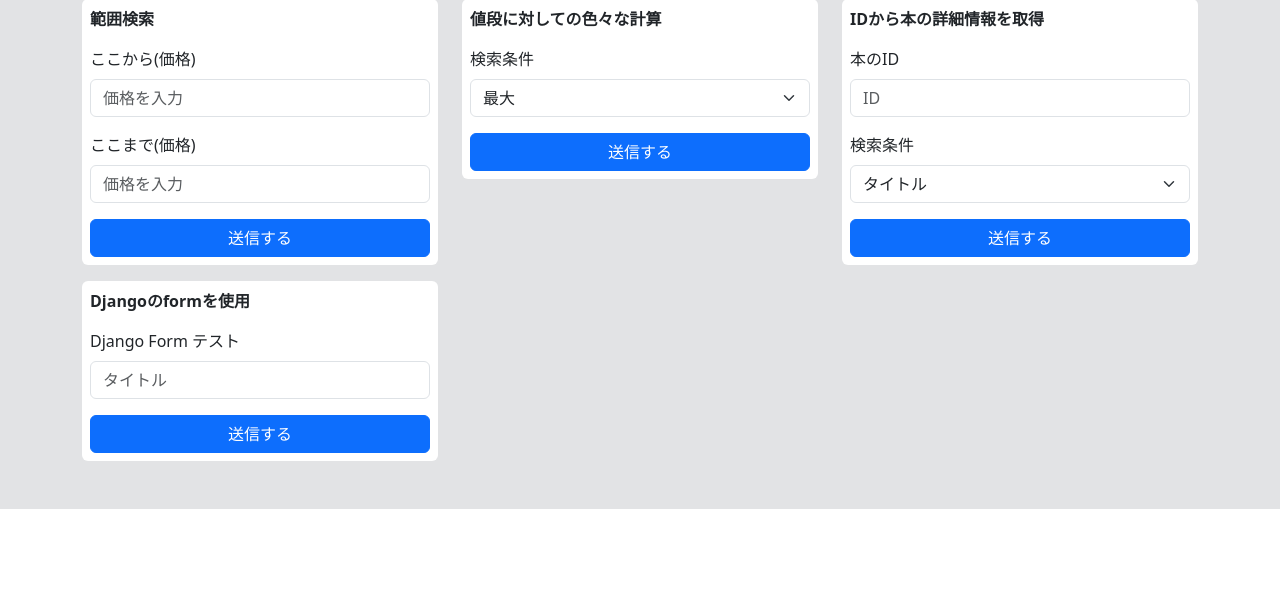
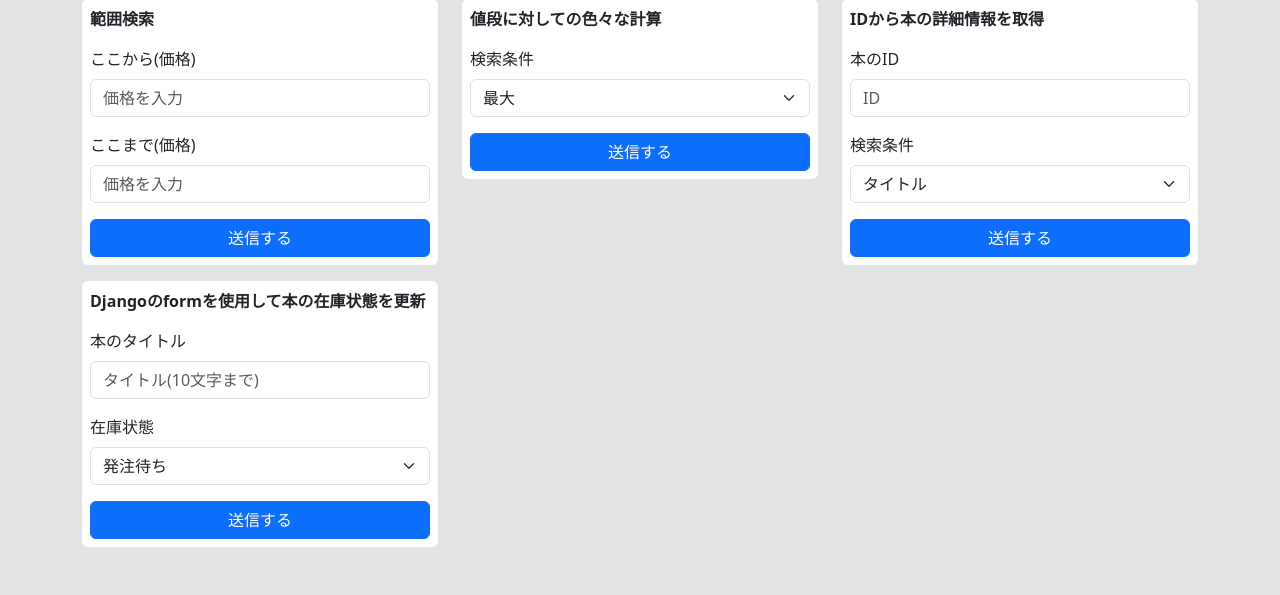
Before and after one commit to tsujiyuto-288/django, a Django app: page / in a window 1280 px wide. Shown: the part 1352-1947 px from the top of the page. Before the commit the page ends 1861 px from the top, so only its background shows below. Run offline with Django 4.2, Linux system fonts and the light colour scheme.

Commit message:
formでselectを使用する

```diff
--- a/practice/accounts/forms.py
+++ b/practice/accounts/forms.py
@@ -3,10 +3,27 @@ from django import forms
 
 class TestForm(forms.Form):
     book_title = forms.CharField(
+        max_length=10,
         widget=forms.TextInput(
             attrs={
                 "class": "form-control mb-3 book_title",
-                "placeholder": "タイトル",
+                "placeholder": "タイトル(10文字まで)",
             }
-        )
+        ),
     )
+
+
+class TestSelect(forms.Form):
+    TEST_CHOICES = (
+        ("order", "発注待ち"),
+        ("waiting", "陳列待ち"),
+        ("completion", "陳列済み"),
+    )
+    book_status = forms.ChoiceField(
+        choices=TEST_CHOICES,
+        widget=forms.Select(
+            attrs={
+                "class": "form-select mb-3 book_status",
+            }
+        ),
+    )
--- a/practice/accounts/views.py
+++ b/practice/accounts/views.py
@@ -2,17 +2,19 @@ from django.db.models import Value
 from django.shortcuts import render, redirect
 from django.http import JsonResponse
 from accounts.models import Book, Book_stock, Company, Author
-from .forms import TestForm
+from .forms import *
 
 
 def test_open(request):
     test_form = TestForm()
+    test_select = TestSelect()
     return render(
         request,
         "test.html",
         {
             "page_title": "勉強場1",
-            "form": test_form,
+            "input_form": test_form,
+            "select_form": test_select,
         },
     )
 
@@ -326,11 +328,25 @@ def book_stock_register(request):
 
 def django_form_register(request):
     if request.method == "POST":
-        form = TestForm(request.POST)
+        title_form = TestForm(request.POST)
+        status_form = TestSelect(request.POST)
 
-        if form.is_valid():
+        if title_form.is_valid():
+            valid_title = title_form.cleaned_data["book_title"]
+            print(valid_title)
+        if status_form.is_valid():
+            valid_status = status_form.cleaned_data["book_status"]
+            print(valid_status)
 
-            valid_title = form.cleaned_data["book_title"]
-            print(valid_title)
-
-            return redirect("test_open")
+        if valid_title and valid_status:
+            book = Book.objects.filter(title=valid_title)
+            if book:
+                book.update(status=valid_status)
+                print("1")
+                return redirect("test_open")
+            else:
+                print("2")
+                return redirect("test_open")
+    else:
+        print("3")
+        return redirect("test_open")
--- a/practice/templates/test.html
+++ b/practice/templates/test.html
@@ -391,16 +391,13 @@
   <div class="col-md-4 mt-3" id="django_form_card">
     <div class="card border-0">
       <div class="card-body p-2">
-        <p class="fw-bold">Djangoのformを使用</p>
-        <!-- JavaScriptは一切書かず、HTMLの仕組みだけで完結させます -->
+        <p class="fw-bold">Djangoのformを使用して本の在庫状態を更新</p>
         <form method="POST" action="{% url 'django_form_register' %}">
           {% csrf_token %}
-          <!-- Ajaxのheadersで書いていたものをここに置きます -->
-
-          <label class="form-label">Django Form テスト</label>
-          {{ form.book_title }}
-
-          <!-- type="submit" にすることで、ボタンを押すと自動で送信されます -->
+          <label class="form-label">本のタイトル</label>
+          {{ input_form.book_title }}
+          <label class="form-label">在庫状態</label>
+          {{ select_form.book_status }}
           <button type="submit" class="btn btn-primary w-100">送信する</button>
         </form>
       </div>
```
